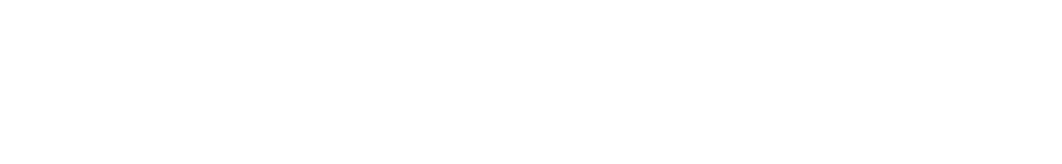
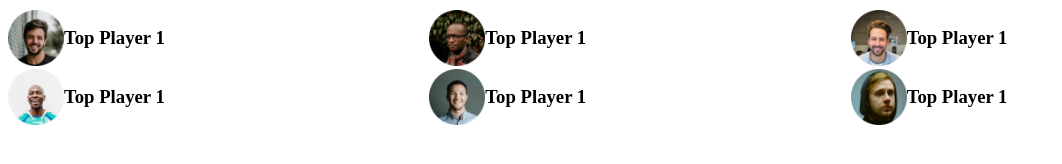
Before and after one commit to sadab275/leader-board-main, a plain HTML site: page index.html in a window 1280 px wide. Shown: the whole page, without its empty margins (0-1062 px from the left). Drawn offline with Linux system fonts and the light colour scheme.

Commit message:
players added

```diff
--- a/index.html
+++ b/index.html
@@ -10,6 +10,43 @@
 </head>
 
 <body>
+    <header>
+
+    </header>
+    <main>
+        <section>
+            <div class="top-player">
+                <div class="players">
+                    <div class="player">
+                        <img src="images/players/player-1.png" alt="">
+                        <h3>Top Player 1</h3>
+                    </div>
+                    <div class="player">
+                        <img src="images/players/player-2.png" alt="">
+                        <h3>Top Player 1</h3>
+                    </div>
+                    <div class="player">
+                        <img src="images/players/player-3.png" alt="">
+                        <h3>Top Player 1</h3>
+                    </div>
+                    <div class="player">
+                        <img src="images/players/player-4.png" alt="">
+                        <h3>Top Player 1</h3>
+                    </div>
+                    <div class="player">
+                        <img src="images/players/player-5.png" alt="">
+                        <h3>Top Player 1</h3>
+                    </div>
+                    <div class="player">
+                        <img src="images/players/player-6.png" alt="">
+                        <h3>Top Player 1</h3>
+                    </div>
+                </div>
+
+            </div>
+        </section>
+
+    </main>
 
 </body>
 
--- a/styles/style.css
+++ b/styles/style.css
@@ -0,0 +1,14 @@
+.players {
+    display: grid;
+    grid-template-columns: repeat(3, 1fr);
+}
+
+.player {
+    display: flex;
+    align-items: center;
+}
+
+.player img {
+    width: 56px;
+    height: 56px;
+}
```
